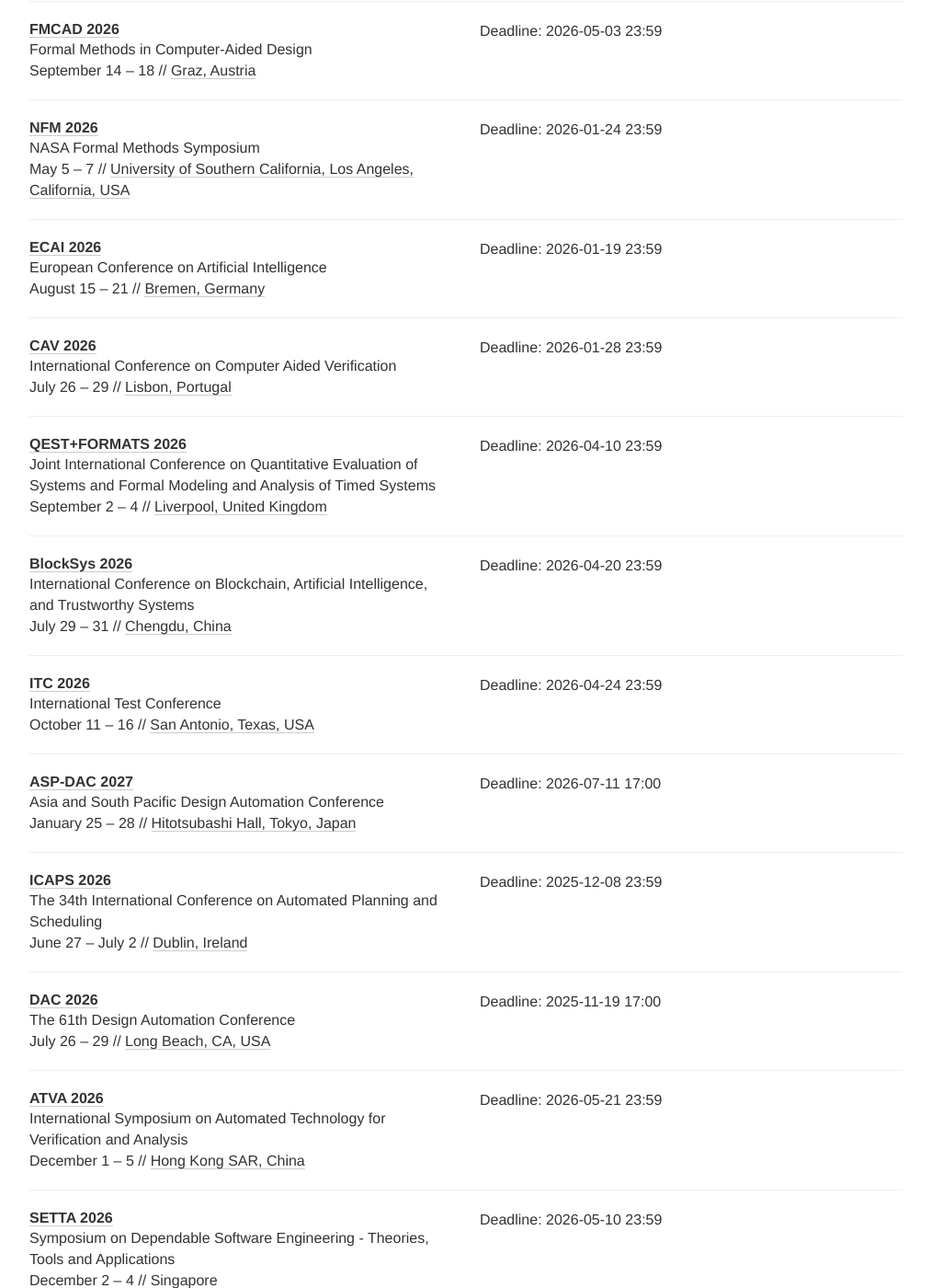
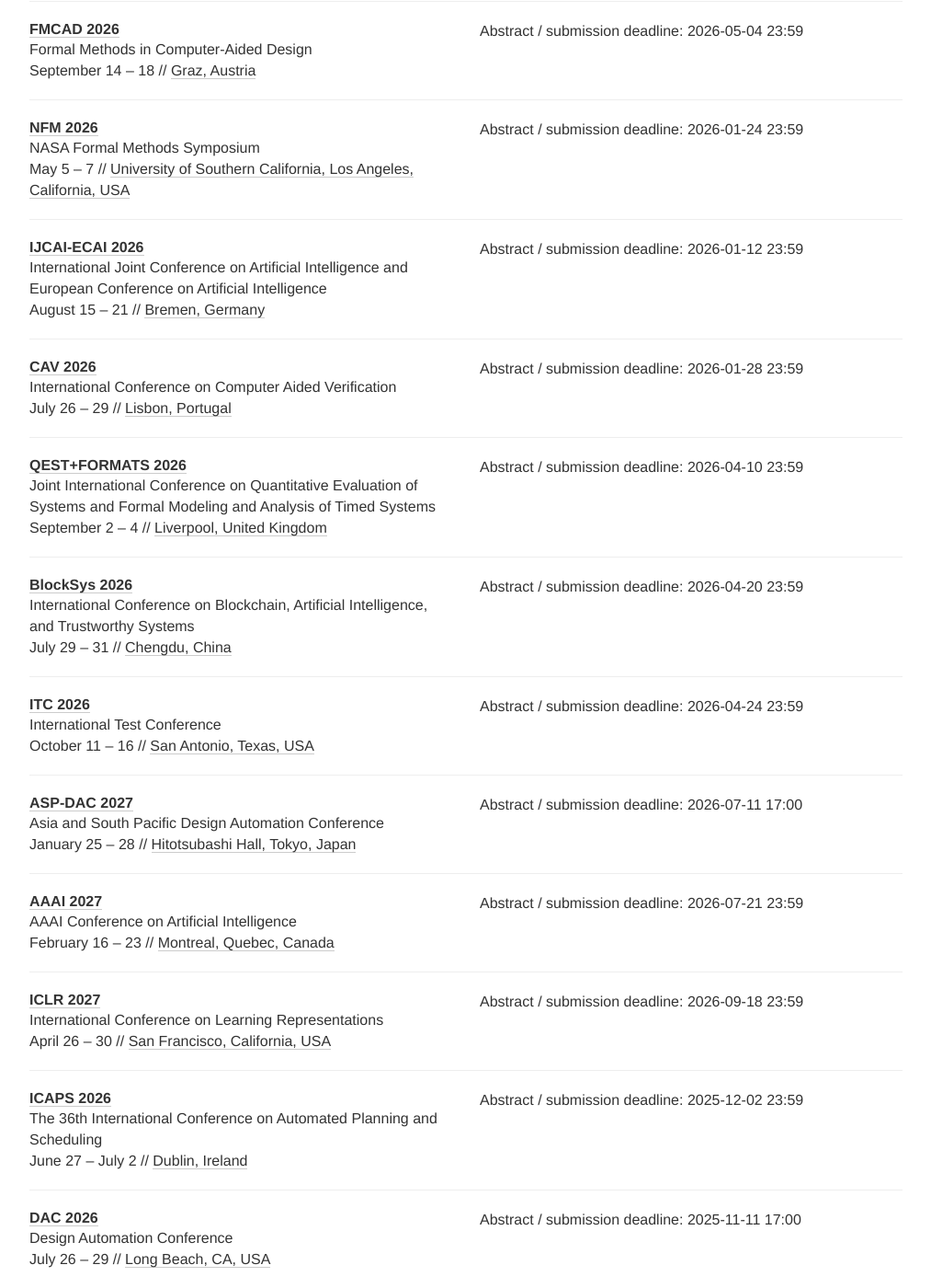
Before and after one commit to Gy-Hu/EDA_FV_conference_deadline, a Jekyll site: the page built from index.html, in a window 1280 px wide and 1400 px high, scrolled down 1155 px. Shown: the whole window at 92% size, without its empty margins (133-1146 px from the left). Built offline with Jekyll 4.4.1, drawn with Linux system fonts in a browser that asks for light colours; nearby versions of some CDN libraries; comment, search, counter and statistics services are not loaded; some of the changed text lies outside the part shown.

Commit message:
Update conference deadlines

```diff
--- a/_data/conferences.yml
+++ b/_data/conferences.yml
@@ -1,12 +1,12 @@
 ---
 - name: VMCAI
-  year: 2026
-  date: "January 12 - 13"
+  year: 2027
+  date: "January 11 - 12"
   description: The International Conference on Verification, Model Checking, and Abstract
     Interpretation
-  link: https://conf.researchr.org/home/VMCAI-2026
-  deadline: ["2025-09-15 23:59"]
-  place: Rennes, France
+  link: https://conf.researchr.org/home/VMCAI-2027
+  deadline: ["2026-09-16 23:59"]
+  place: Mexico City, Mexico
   tags: [FV]
 
 - name: FM
@@ -14,7 +14,7 @@
   date: "May 18 - 22"
   description: The International Symposium on Formal Methods
   link: https://conf.researchr.org/home/fm-2026
-  deadline: ["2025-12-02 23:59"]
+  deadline: ["2025-11-25 23:59"]
   place: Tokyo, Japan
   tags: [FV]
 
@@ -50,8 +50,8 @@
   year: 2027
   date: "March 22 - 24"
   description: Design, Automation and Test in Europe Conference
-  link: https://www.date-conference.com/date-2027-call-papers
-  deadline: ["2026-09-20 23:59"]
+  link: https://date27.date-conference.com/call-for-papers
+  deadline: ["2026-09-13 23:59"]
   place: Dresden, Germany
   tags: [EDA]
 
@@ -60,7 +60,7 @@
   date: "September 7 - 9"
   description: Machine Learning for CAD
   link: https://mlcad.org/symposium/2026/
-  deadline: ["2026-05-23 23:59"]
+  deadline: ["2026-05-29 23:59"]
   place: Seogwipo, Jeju, South Korea
   tags: [EDA, ML]
 
@@ -69,7 +69,7 @@
   date: "September 14 - 18"
   description: Formal Methods in Computer-Aided Design
   link: https://fmcad.org/FMCAD26/
-  deadline: ["2026-05-03 23:59"]
+  deadline: ["2026-05-04 23:59"]
   place: Graz, Austria
   tags: [EDA, FV]
 
@@ -82,12 +82,13 @@
   place: University of Southern California, Los Angeles, California, USA
   tags: [FV]
 
-- name: ECAI
+- name: IJCAI-ECAI
   year: 2026
   date: "August 15 - 21"
-  description: European Conference on Artificial Intelligence
+  description: International Joint Conference on Artificial Intelligence and European
+    Conference on Artificial Intelligence
   link: https://2026.ijcai.org/
-  deadline: ["2026-01-19 23:59"]
+  deadline: ["2026-01-12 23:59"]
   place: Bremen, Germany
   tags: [ML]
 
@@ -136,21 +137,39 @@
   place: Hitotsubashi Hall, Tokyo, Japan
   tags: [EDA]
 
+- name: AAAI
+  year: 2027
+  date: "February 16 - 23"
+  description: AAAI Conference on Artificial Intelligence
+  link: https://aaai.org/conference/aaai/aaai-27/
+  deadline: ["2026-07-21 23:59"]
+  place: Montreal, Quebec, Canada
+  tags: [ML]
+
+- name: ICLR
+  year: 2027
+  date: "April 26 - 30"
+  description: International Conference on Learning Representations
+  link: https://iclr.cc/Conferences/2027
+  deadline: ["2026-09-18 23:59"]
+  place: San Francisco, California, USA
+  tags: [ML]
+
 - name: ICAPS
   year: 2026
   date: "June 27 - July 2"
-  description: The 34th International Conference on Automated Planning and Scheduling
+  description: The 36th International Conference on Automated Planning and Scheduling
   link: https://icaps26.icaps-conference.org/
-  deadline: ["2025-12-08 23:59"]
+  deadline: ["2025-12-02 23:59"]
   place: Dublin, Ireland
   tags: [PG]
 
 - name: DAC
   year: 2026
   date: "July 26 - 29"
-  description: The 61th Design Automation Conference
+  description: Design Automation Conference
   link: https://dac.com/
-  deadline: ["2025-11-19 17:00"]
+  deadline: ["2025-11-11 17:00"]
   timezone: America/Los_Angeles
   place: Long Beach, CA, USA
   tags: [EDA]
@@ -161,7 +180,7 @@
   description: International Symposium on Automated Technology for Verification and
     Analysis
   link: https://conf.researchr.org/track/aplas-atva-2026/atva-2026
-  deadline: ["2026-05-21 23:59"]
+  deadline: ["2026-05-19 23:59"]
   place: Hong Kong SAR, China
   tags: [FV]
 
@@ -259,12 +278,12 @@
 
 - name: ASPLOS
   year: 2027
-  date: "March 22 - 26"
+  date: "April 11 - 15"
   description: International Conference on Architectural Support for Programming Languages
     and Operating Systems
   link: https://www.asplos-conference.org/asplos2027/
-  deadline: ["2026-04-15 23:59"]
-  place: Crete, Greece
+  deadline: ["2026-09-09 23:59"]
+  place: Heraklion, Crete, Greece
   tags: [PL]
 
 - name: OOPSLA
@@ -272,7 +291,7 @@
   date: "October 3 - 9"
   description: The Object-Oriented Programming, Systems, Languages, and Applications
   link: https://2026.splashcon.org/track/OOPSLA-2026
-  deadline: ["2025-10-10 23:59", "2026-03-17 23:59"]
+  deadline: ["2026-03-17 23:59"]
   place: Oakland, California, United States
   tags: [PL]
 
@@ -450,12 +469,12 @@
   tags: [PL]
 
 - name: ISPD
-  year: 2026
-  date: "March 15 - 18"
+  year: 2027
+  date: "March 30 - April 2"
   description: International Symposium on Physical Design
-  link: https://ispd.cc/ispd2026/
-  deadline: ["2025-09-28 23:59"]
-  place: Bonn, Germany
+  link: https://ispd.cc/ispd2027/
+  deadline: ["2026-09-21 23:59"]
+  place: Taipei, Taiwan
   tags: [EDA]
 
 - name: CODES+ISSS
@@ -463,7 +482,7 @@
   date: "October 4 - 9"
   description: International Conference on Hardware/Software Codesign and System Synthesis
   link: https://esweek.org/codes-isss/
-  deadline: ["2026-03-30 23:59"]
+  deadline: ["2026-03-23 23:59"]
   place: Barcelona, Spain
   tags: [EDA]
 
--- a/_layouts/home.html
+++ b/_layouts/home.html
@@ -66,7 +66,7 @@
               <div class="col-xs-12 col-sm-6">
                 <span class="timer"></span>
                 <div class="deadline">
-                  <div>Deadline:
+                  <div>Abstract / submission deadline:
                     <span class="deadline-time"></span>
                     <div class="meta">
                       {{ conf.comment }}
--- a/index.html
+++ b/index.html
@@ -81,11 +81,7 @@
                 <span class="timer"></span>
                 <div class="deadline">
                   <div>
-                      {% if num_deadlines >=2 %}
-                      Deadline ({{ i | plus: 1 }} / {{ num_deadlines }}):
-                      {% else %}
-                      Deadline:
-                      {% endif %}
+                      Abstract / submission deadline:
                     <span class="deadline-time">
                       {{ deadline }}
                     </span>
```
Also changed, not shown: README.md.
